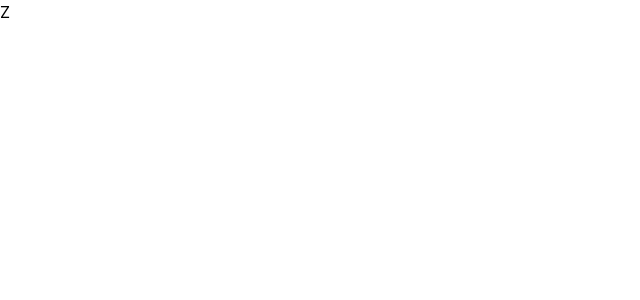
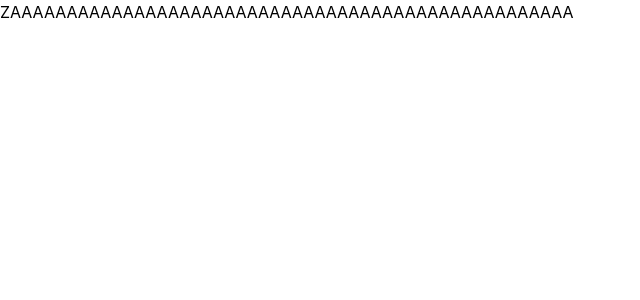
Before and after one commit to SHC-2k25/shC2k25, a React (Vite) app: page / in a window 1280 px wide. Shown: the top 300 px of the page, without its empty margins (0-640 px from the left). Built offline with nearby package versions, Linux system fonts and the light colour scheme.

Commit message:
commit do teste2

```diff
--- a/src/App.jsx
+++ b/src/App.jsx
@@ -1,7 +1,7 @@
 export function App() {
   return (
     <>
-      <h1>Z</h1>
+      <h1>ZAAAAAAAAAAAAAAAAAAAAAAAAAAAAAAAAAAAAAAAAAAAAAAAAAA</h1>
     </>
   )
 }
```
Also changed, not shown: src/Componentes/TestandoEstaBudega.jsx (added).
